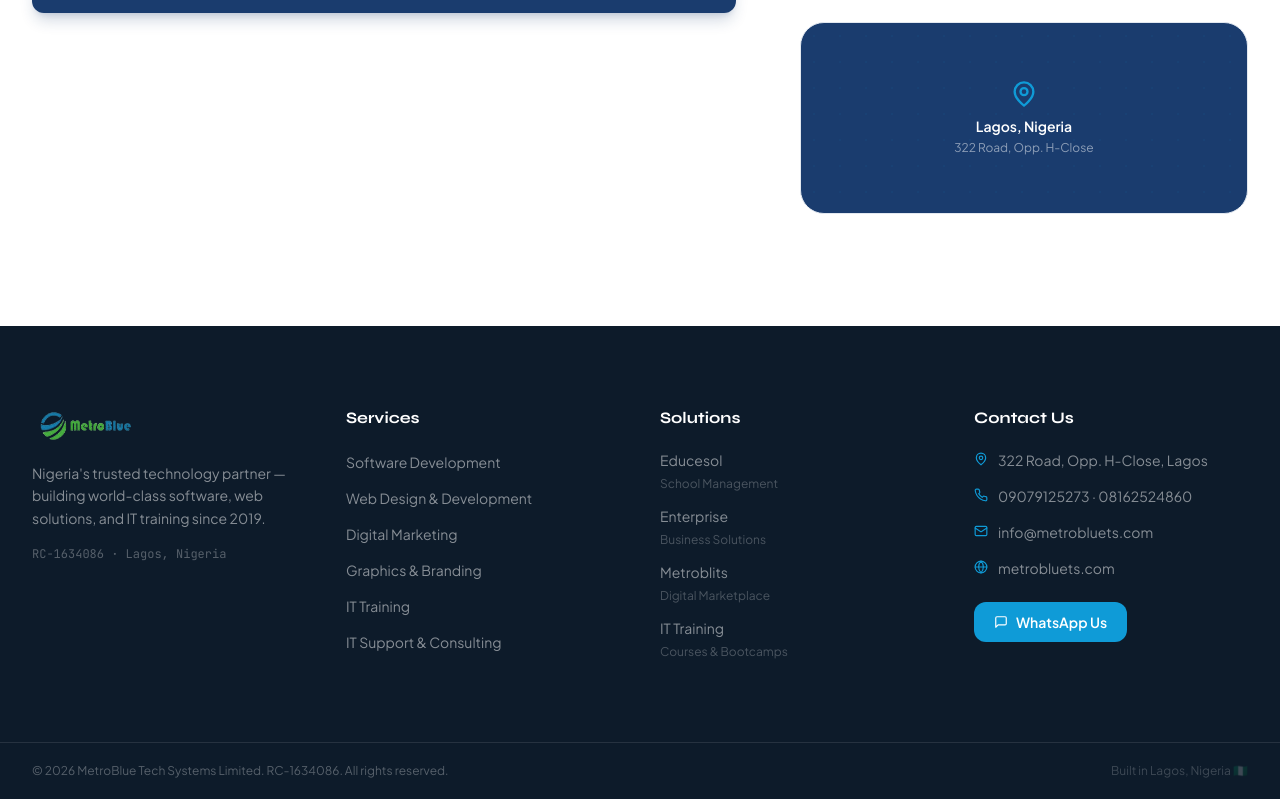
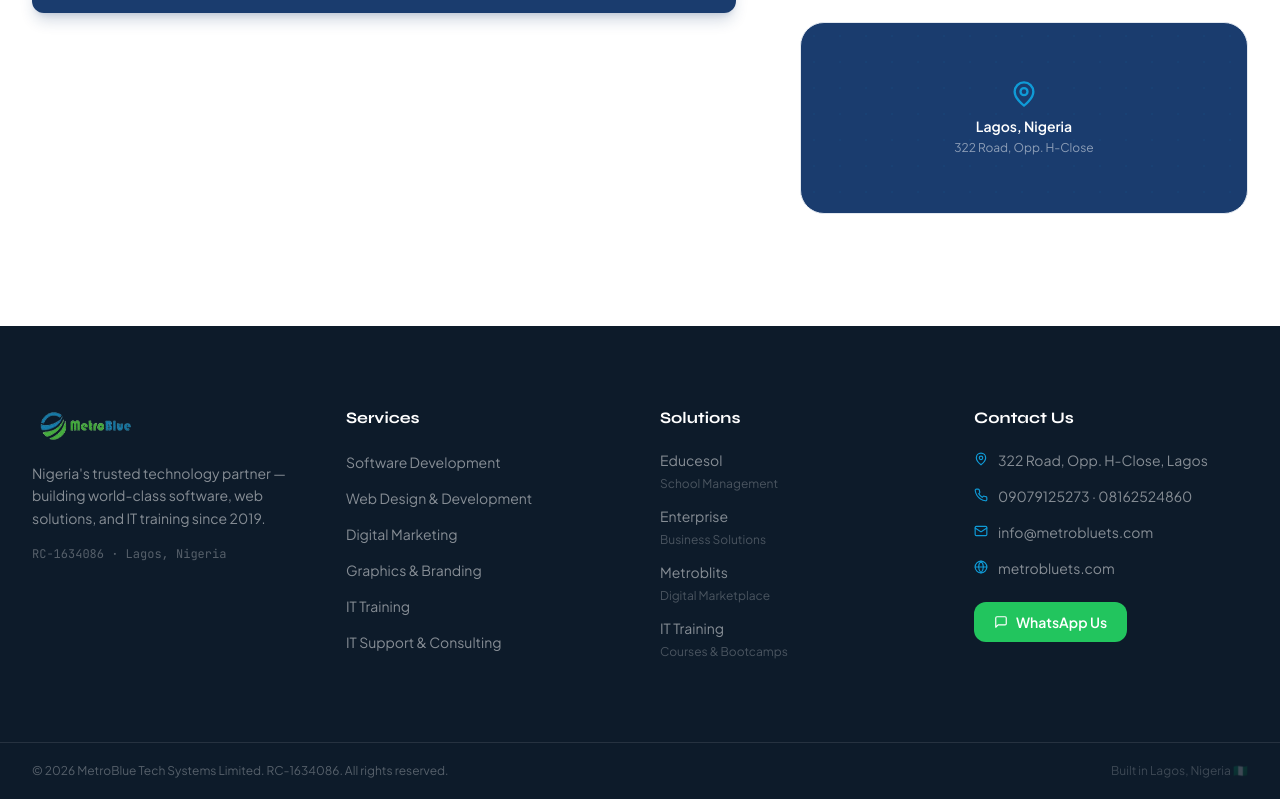
Before and after one commit to celineronaldo56-code/MetroBlue_Landing_Page, a React (Vite) app: page / in a window 1280 px wide. Shown: the part 8690-9489 px from the top of the page. Built offline with nearby package versions, Linux system fonts and the light colour scheme; the HTML template or start-up script is replaced by a standard one.

Commit message:
add color to whatsapp

```diff
--- a/src/components/layout/Footer.tsx
+++ b/src/components/layout/Footer.tsx
@@ -151,7 +151,7 @@
               href="https://wa.me/2349123259866?text=Hello%20MetroBlue%20Tech%20Systems,%20I%20would%20like%20to%20enquire%20about%20your%20services."
               target="_blank"
               rel="noopener noreferrer"
-              className="mt-6 inline-flex items-center gap-2 bg-secondary text-white text-sm font-semibold px-5 py-2.5 rounded-xl hover:bg-[#0d87be] transition-colors duration-200"
+              className="mt-6 inline-flex items-center gap-2 bg-green-500 text-white text-sm font-semibold px-5 py-2.5 rounded-xl hover:bg-[#0d87be] transition-colors duration-200"
             >
 
               <MessageSquare size={14} />
```
